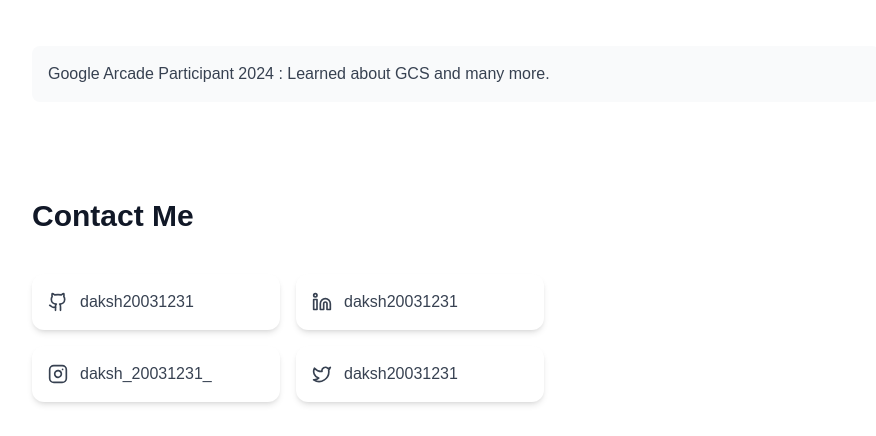
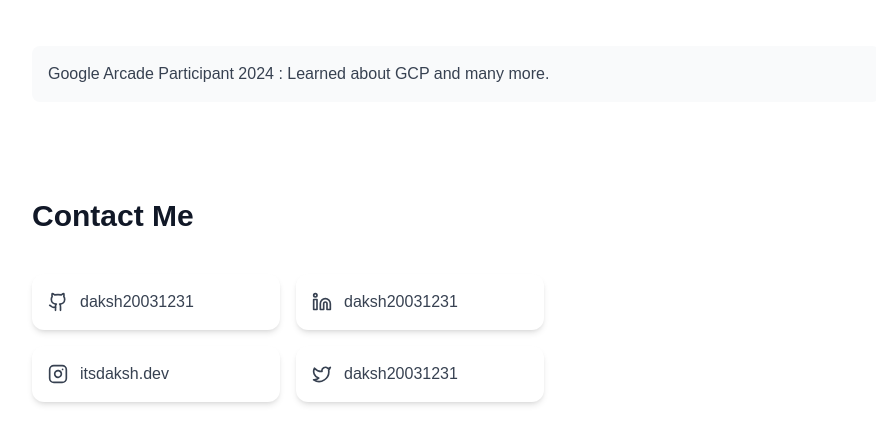
Before and after one commit to daksh20031231/Portfolio-website, a Next.js app: page / in a window 1280 px wide. Shown: the part 2369-2805 px from the top of the page, without its empty margins (184-1060 px from the left). Built offline with nearby package versions, Linux system fonts and the light colour scheme.

Commit message:
Update portfolio with latest changes

```diff
--- a/app/page.tsx
+++ b/app/page.tsx
@@ -327,7 +327,7 @@ role-switching between buyer and seller and simplified order payments with cash
           <div className="space-y-6">
             <div className="flex items-center bg-gray-50 p-4 rounded-lg hover:bg-gray-100 transition-colors">
               <span className="text-gray-700">
-                Google Arcade Participant 2024 : Learned about GCS and many
+                Google Arcade Participant 2024 : Learned about GCP and many
                 more.
               </span>
             </div>
@@ -358,12 +358,12 @@ role-switching between buyer and seller and simplified order payments with cash
 
             {/* Bottom Row */}
             <Link
-              href="https://www.instagram.com/daksh_20031231_/"
+              href="https://www.instagram.com/itsdaksh.dev/"
               className="flex items-center gap-3 p-4 bg-white rounded-xl shadow-md hover:shadow-lg transition-all hover:scale-105 group"
               aria-label="Instagram"
             >
               <Instagram className="w-5 h-5 text-gray-700" />
-              <span className="text-gray-700 font-medium">daksh_20031231_</span>
+              <span className="text-gray-700 font-medium">itsdaksh.dev</span>
             </Link>
             <Link
               href="https://twitter.com/daksh20031231"
```
